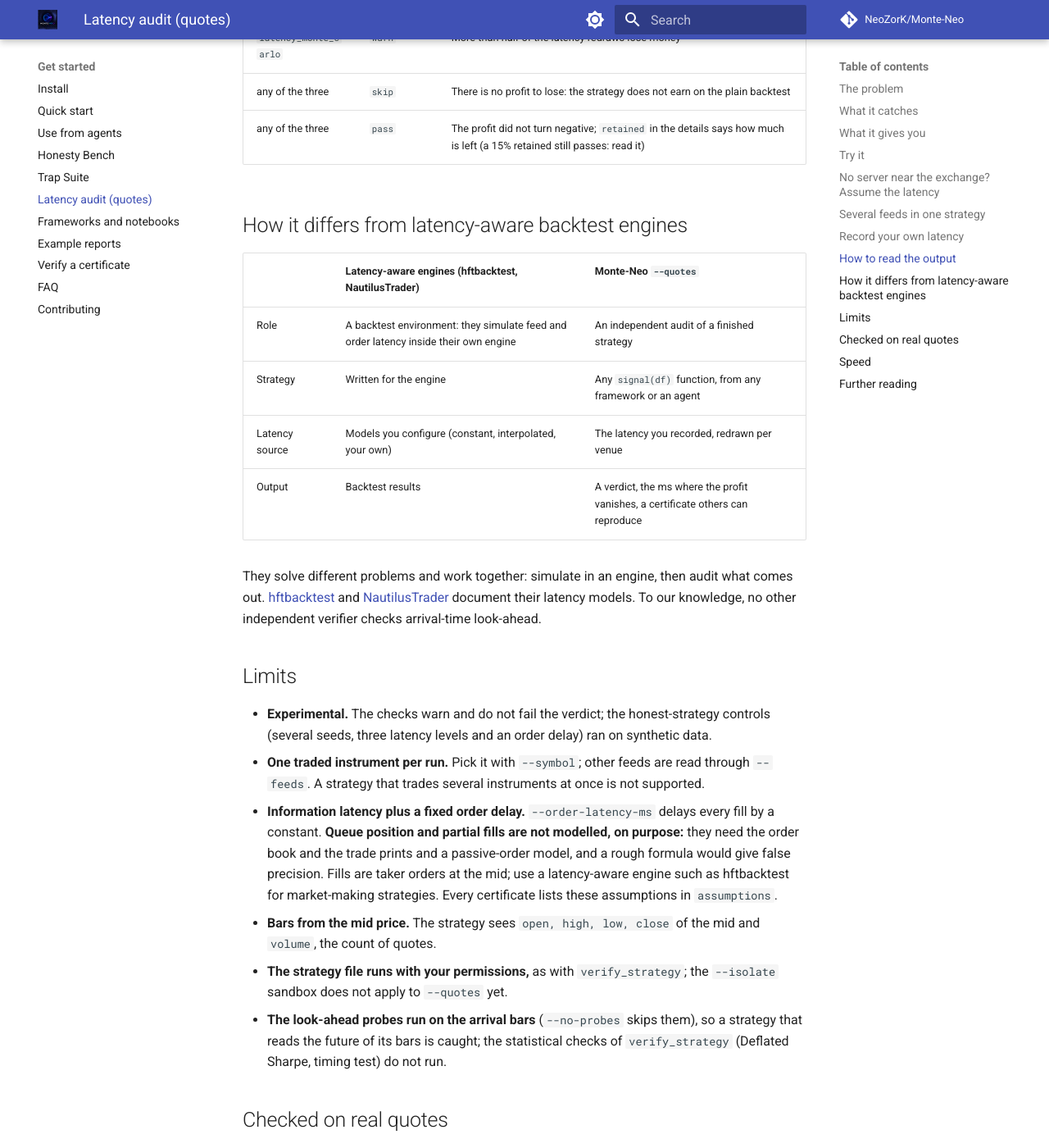
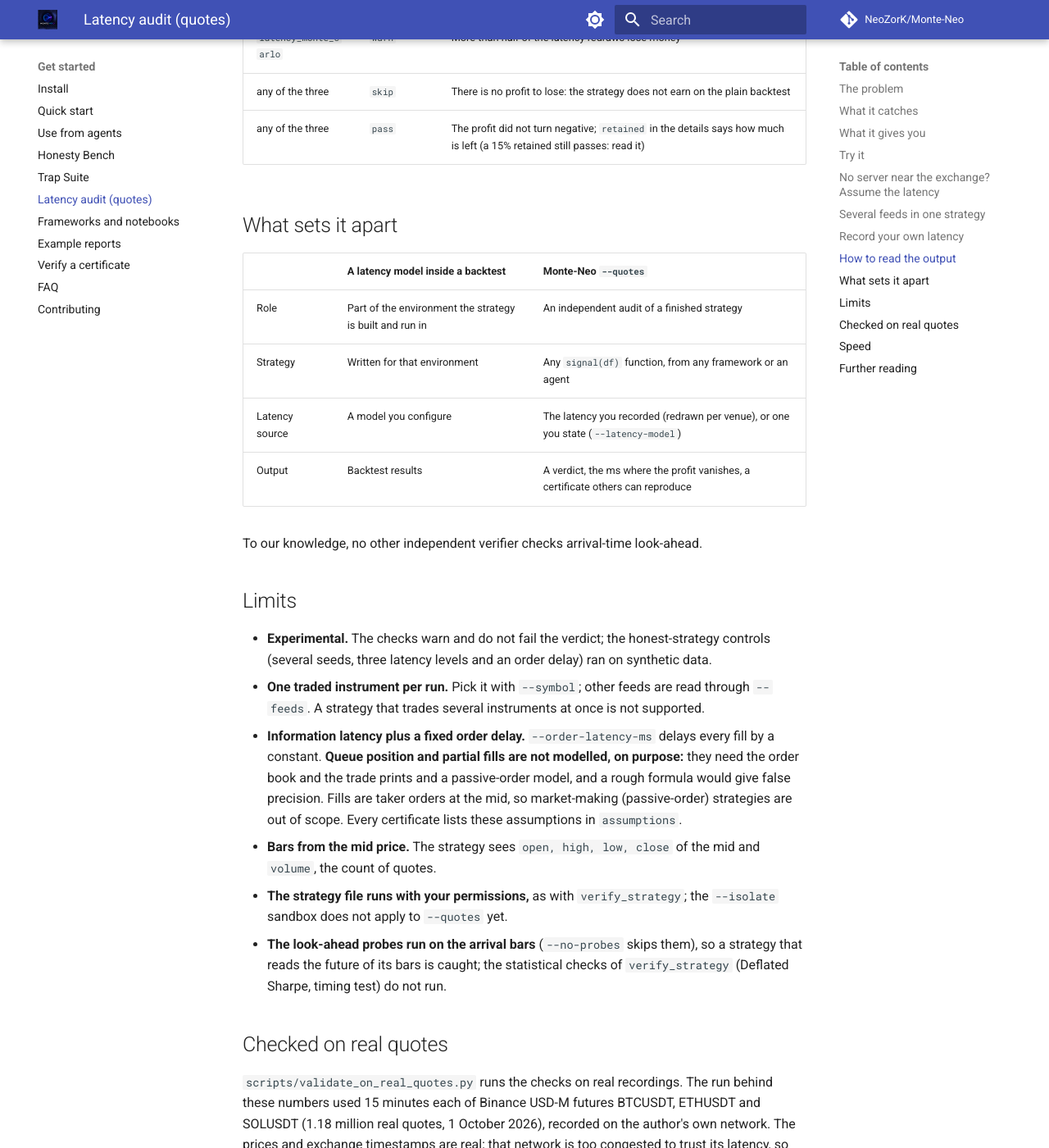
Before and after one commit to NeoZorK/Monte-Neo, an MkDocs documentation site: the page built from docs/guides/arrival-time.md, in a window 1280 px wide and 1400 px high, scrolled down 4495 px. Shown: the whole window at 82% size. Built offline with MkDocs 1.6.1 and Material for MkDocs 9.7.7, drawn with Linux system fonts in a browser that asks for light colours; comment, search, counter and statistics services are not loaded.

Commit message:
Docs: say what sets the latency audit apart (an audit of a finished strategy), without naming other tools

```diff
--- a/docs/guides/arrival-time.md
+++ b/docs/guides/arrival-time.md
@@ -134,24 +134,22 @@ quantized to 1 ms.
 | any of the three | `skip` | There is no profit to lose: the strategy does not earn on the plain backtest |
 | any of the three | `pass` | The profit did not turn negative; `retained` in the details says how much is left (a 15% retained still passes: read it) |
 
-## How it differs from latency-aware backtest engines
+## What sets it apart
 
-| | Latency-aware engines (hftbacktest, NautilusTrader) | Monte-Neo `--quotes` |
+| | A latency model inside a backtest | Monte-Neo `--quotes` |
 |---|---|---|
-| Role | A backtest environment: they simulate feed and order latency inside their own engine | An independent audit of a finished strategy |
-| Strategy | Written for the engine | Any `signal(df)` function, from any framework or an agent |
-| Latency source | Models you configure (constant, interpolated, your own) | The latency you recorded, redrawn per venue |
+| Role | Part of the environment the strategy is built and run in | An independent audit of a finished strategy |
+| Strategy | Written for that environment | Any `signal(df)` function, from any framework or an agent |
+| Latency source | A model you configure | The latency you recorded (redrawn per venue), or one you state (`--latency-model`) |
 | Output | Backtest results | A verdict, the ms where the profit vanishes, a certificate others can reproduce |
 
-They solve different problems and work together: simulate in an engine, then audit what comes out. [hftbacktest](https://hft.readthedocs.io/en/latest/latency_models.html)
-and [NautilusTrader](https://nautilustrader.io/docs/core-latest/nautilus_execution/models/latency/trait.LatencyModel.html)
-document their latency models. To our knowledge, no other independent verifier checks arrival-time look-ahead.
+To our knowledge, no other independent verifier checks arrival-time look-ahead.
 
 ## Limits
 
 - **Experimental.** The checks warn and do not fail the verdict; the honest-strategy controls (several seeds, three latency levels and an order delay) ran on synthetic data.
 - **One traded instrument per run.** Pick it with `--symbol`; other feeds are read through `--feeds`. A strategy that trades several instruments at once is not supported.
-- **Information latency plus a fixed order delay.** `--order-latency-ms` delays every fill by a constant. **Queue position and partial fills are not modelled, on purpose:** they need the order book and the trade prints and a passive-order model, and a rough formula would give false precision. Fills are taker orders at the mid; use a latency-aware engine such as hftbacktest for market-making strategies. Every certificate lists these assumptions in `assumptions`.
+- **Information latency plus a fixed order delay.** `--order-latency-ms` delays every fill by a constant. **Queue position and partial fills are not modelled, on purpose:** they need the order book and the trade prints and a passive-order model, and a rough formula would give false precision. Fills are taker orders at the mid, so market-making (passive-order) strategies are out of scope. Every certificate lists these assumptions in `assumptions`.
 - **Bars from the mid price.** The strategy sees `open, high, low, close` of the mid and `volume`, the count of quotes.
 - **The strategy file runs with your permissions,** as with `verify_strategy`; the `--isolate` sandbox does not apply to `--quotes` yet.
 - **The look-ahead probes run on the arrival bars** (`--no-probes` skips them), so a strategy that reads the future of its bars is caught; the statistical checks of `verify_strategy` (Deflated Sharpe, timing test) do not run.
```
Also changed, not shown: README.md (+5 -7 lines), docs/guides/FAQ.md (+4 -4 lines).
